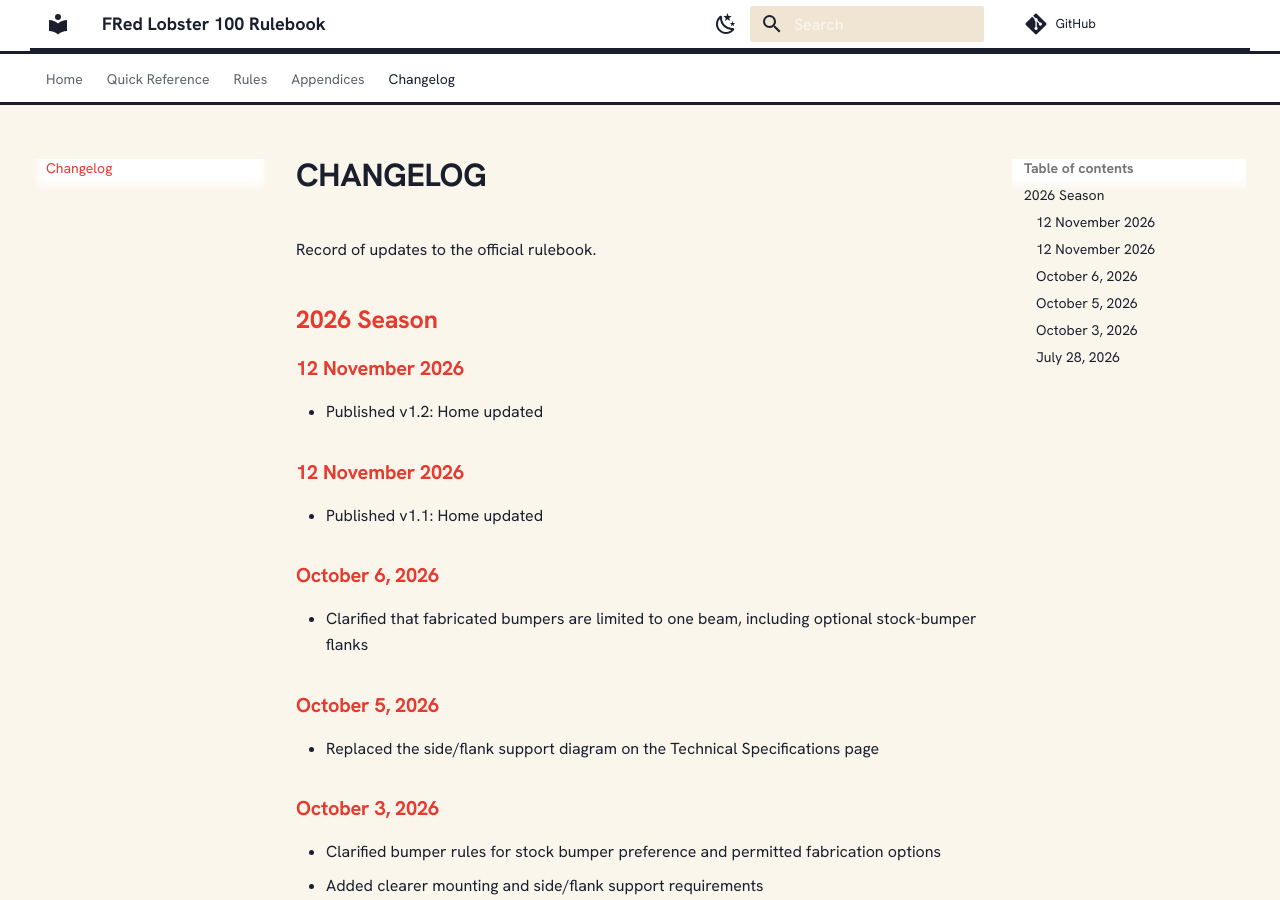
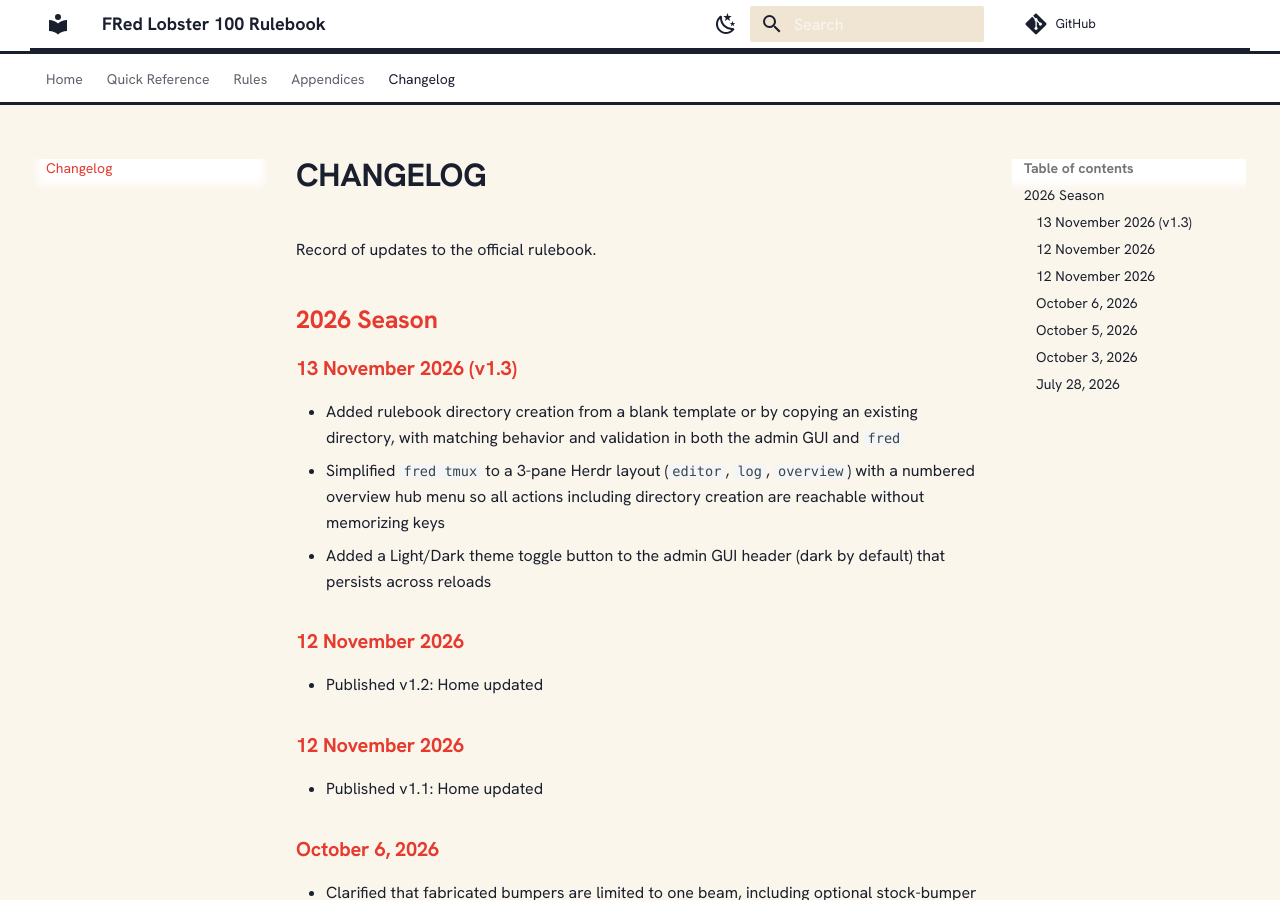
Before and after one commit to ruddyrid/fredlobster-race-rules-2027, an MkDocs documentation site: the page built from docs/changelog.md, in a window 1280 px wide and 900 px high. Built offline with MkDocs 1.6.1 and Material for MkDocs 9.7.7, drawn with Linux system fonts in a browser that asks for light colours; some web fonts are replaced; comment, search, counter and statistics services are not loaded.

Commit message:
Add v1.3 changelog entries for manager features

```diff
--- a/docs/changelog.md
+++ b/docs/changelog.md
@@ -3,6 +3,11 @@
 Record of updates to the official rulebook.
 
 ## 2026 Season
+
+### 13 November 2026 (v1.3)
+- Added rulebook directory creation from a blank template or by copying an existing directory, with matching behavior and validation in both the admin GUI and `fred`
+- Simplified `fred tmux` to a 3-pane Herdr layout (`editor`, `log`, `overview`) with a numbered overview hub menu so all actions including directory creation are reachable without memorizing keys
+- Added a Light/Dark theme toggle button to the admin GUI header (dark by default) that persists across reloads
 
 ### 12 November 2026
 - Published v1.2: Home updated
```
